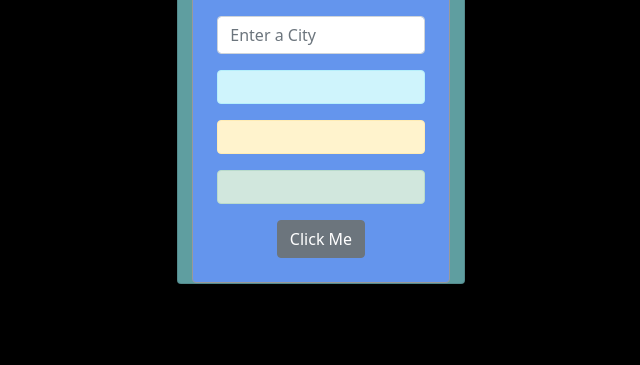
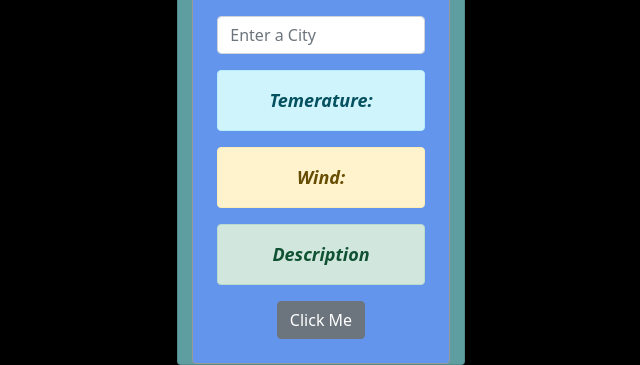
Before and after one commit to montrell43/APIWork, a plain HTML site: page index.html in a window 1280 px wide. Shown: the part 612-977 px from the top of the page, without its empty margins (319-959 px from the left). Before the commit the page ends 896 px from the top, so only its background shows below. Drawn offline with nearby package versions, Linux system fonts and the light colour scheme.

Commit message:
add commit

```diff
--- a/index.html
+++ b/index.html
@@ -36,9 +36,9 @@
 
             <div class="api-content">
                 <input type="text" id="city-input" class="form-control mb-3" placeholder="Enter a City">
-                <div class="temperature alert alert-info" id="temperature"></div>
-                <div class="wind alert alert-warning" id="wind"></div>
-                <div class="description alert alert-success" id="description"></div>
+                <div class="temperature alert alert-info" id="temperature">Temerature:</div>
+                <div class="wind alert alert-warning" id="wind">Wind:</div>
+                <div class="description alert alert-success" id="description">Description</div>
                 <button type="button" class="btn btn-secondary" id="weather-btn">Click Me</button>
             </div>
         </div>
```
